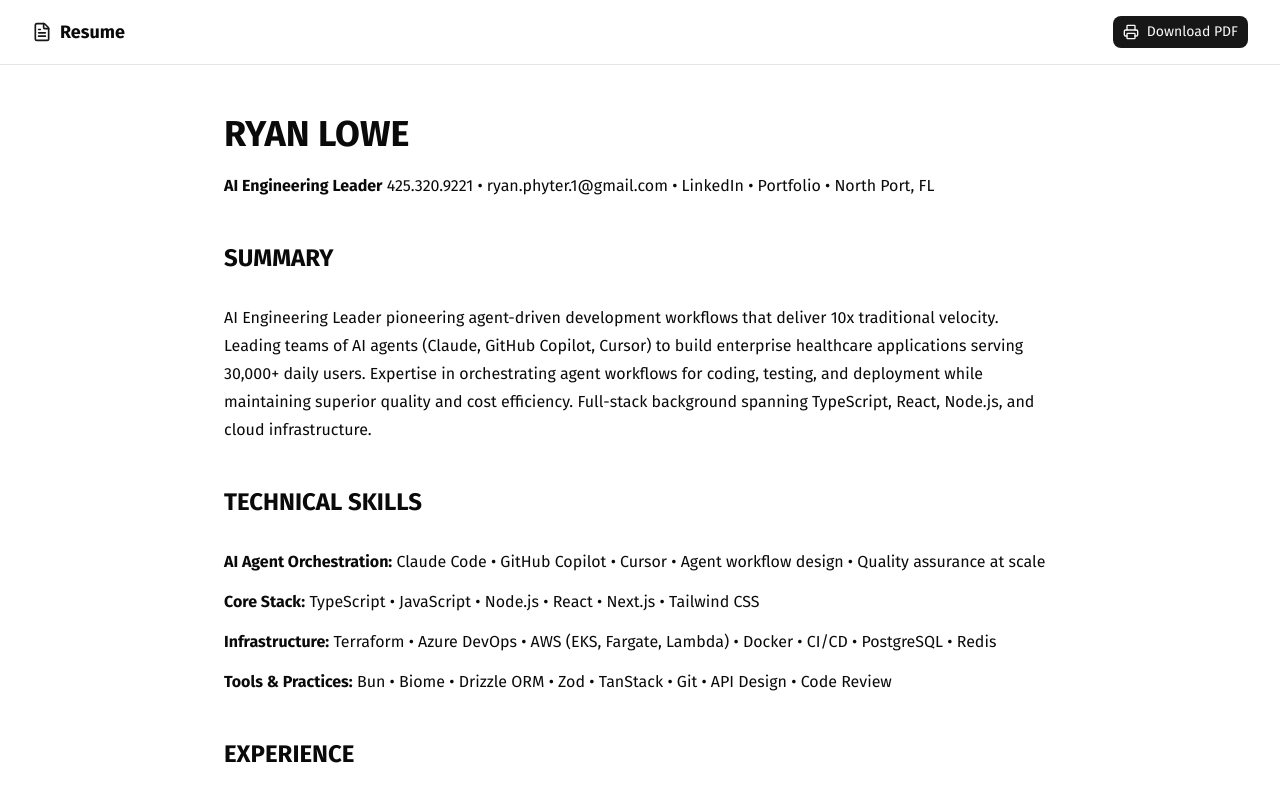
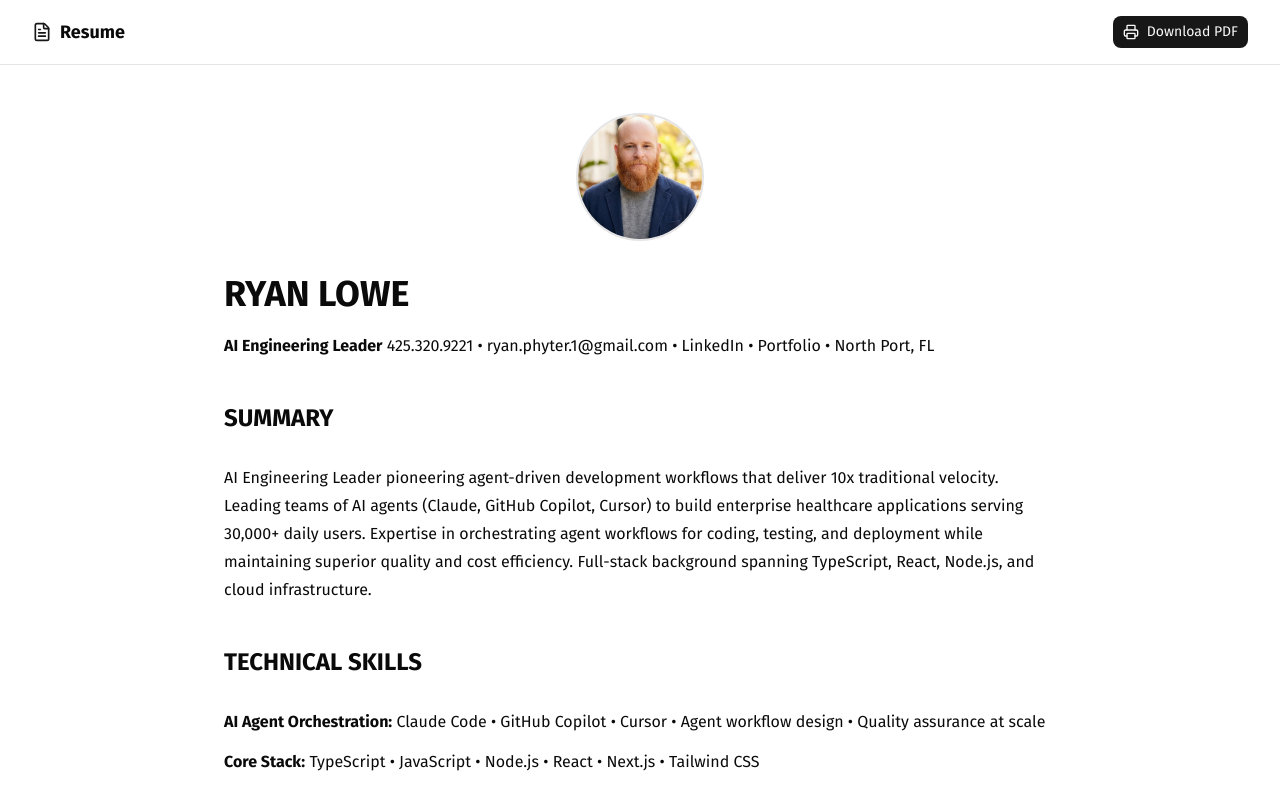
Before and after one commit to phyter1/main, a Next.js app: page /resume in a window 1280 px wide. Shown: the top 791 px of the page. Built offline with nearby package versions, Linux system fonts and the light colour scheme.

Commit message:
feat: add headshot to resume page

```diff
--- a/src/app/resume/page.tsx
+++ b/src/app/resume/page.tsx
@@ -1,6 +1,7 @@
 "use client";
 
 import { FileText, Printer } from "lucide-react";
+import Image from "next/image";
 import { useEffect, useState } from "react";
 import ReactMarkdown from "react-markdown";
 import remarkGfm from "remark-gfm";
@@ -45,6 +46,19 @@
 
       {/* Resume content */}
       <div className="container mx-auto max-w-4xl px-4 py-12 sm:px-6 lg:px-8 print:py-0">
+        {/* Headshot */}
+        <div className="mb-8 flex justify-center print:hidden">
+          <div className="relative h-32 w-32 overflow-hidden rounded-full border-2 border-border">
+            <Image
+              src="/assets/comfortable-headshot.jpg"
+              alt="Ryan Lowe"
+              fill
+              className="object-cover"
+              priority
+            />
+          </div>
+        </div>
+
         <div
           id="resume-content"
           className="prose prose-neutral dark:prose-invert mx-auto max-w-none"
```
